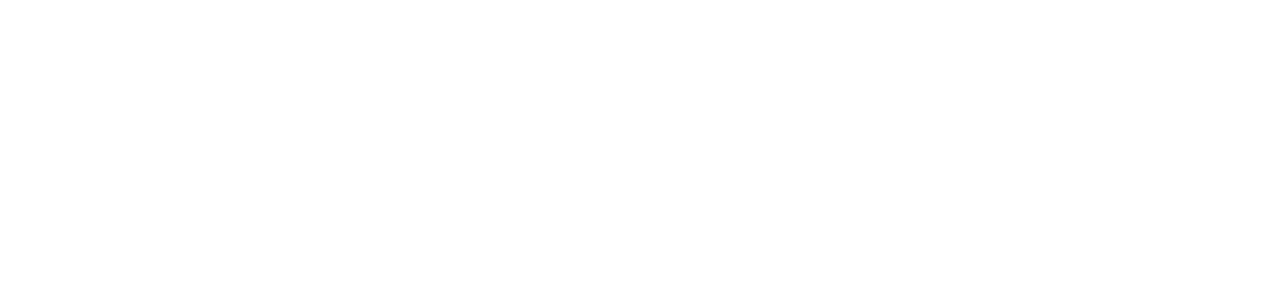
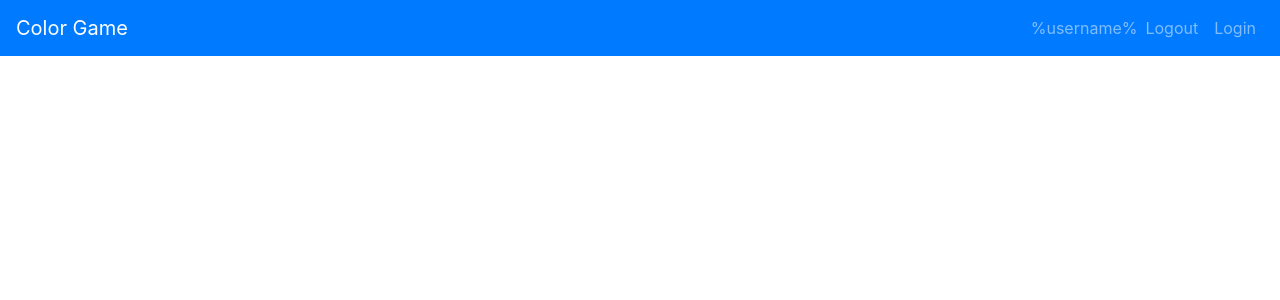
Before and after one commit to MagicKitty/color-game-nicolas-blin, an Angular app: page / in a window 1280 px wide. Shown: the top 300 px of the page. Built offline with nearby package versions, Linux system fonts and the light colour scheme.

Commit message:
1 min - template de base

```diff
--- a/src/app/app.component.html
+++ b/src/app/app.component.html
@@ -1 +1,22 @@
-<router-outlet></router-outlet>
+<nav class="navbar fixed-top navbar-expand-lg navbar-dark bg-primary">
+  <a class="navbar-brand">Color Game</a>
+  <div class="collapse navbar-collapse">
+    <ul class="navbar-nav mr-auto">
+    </ul>
+    <span class="navbar-text">
+      %username%
+    </span>
+      <ul class="navbar-nav">
+        <li class="nav-item">
+          <a class="nav-link">Logout</a>
+        </li>
+          <li class="nav-item">
+            <a class="nav-link">Login</a>
+          </li>
+      </ul>
+  </div>
+</nav>
+
+<main>
+  <router-outlet></router-outlet>
+</main>
--- a/src/styles.css
+++ b/src/styles.css
@@ -1 +1,20 @@
-/* You can add global styles to this file, and also import other style files */
+table {
+  width: 100%;
+}
+
+table td {
+  padding: 10px
+}
+
+table td .card {
+  width: 100%;
+  height: 60px;
+  color: #000;
+  cursor: pointer;
+}
+
+main {
+  padding: 60px 10px;
+  max-width: 1000px;
+  margin: auto;
+}
```
